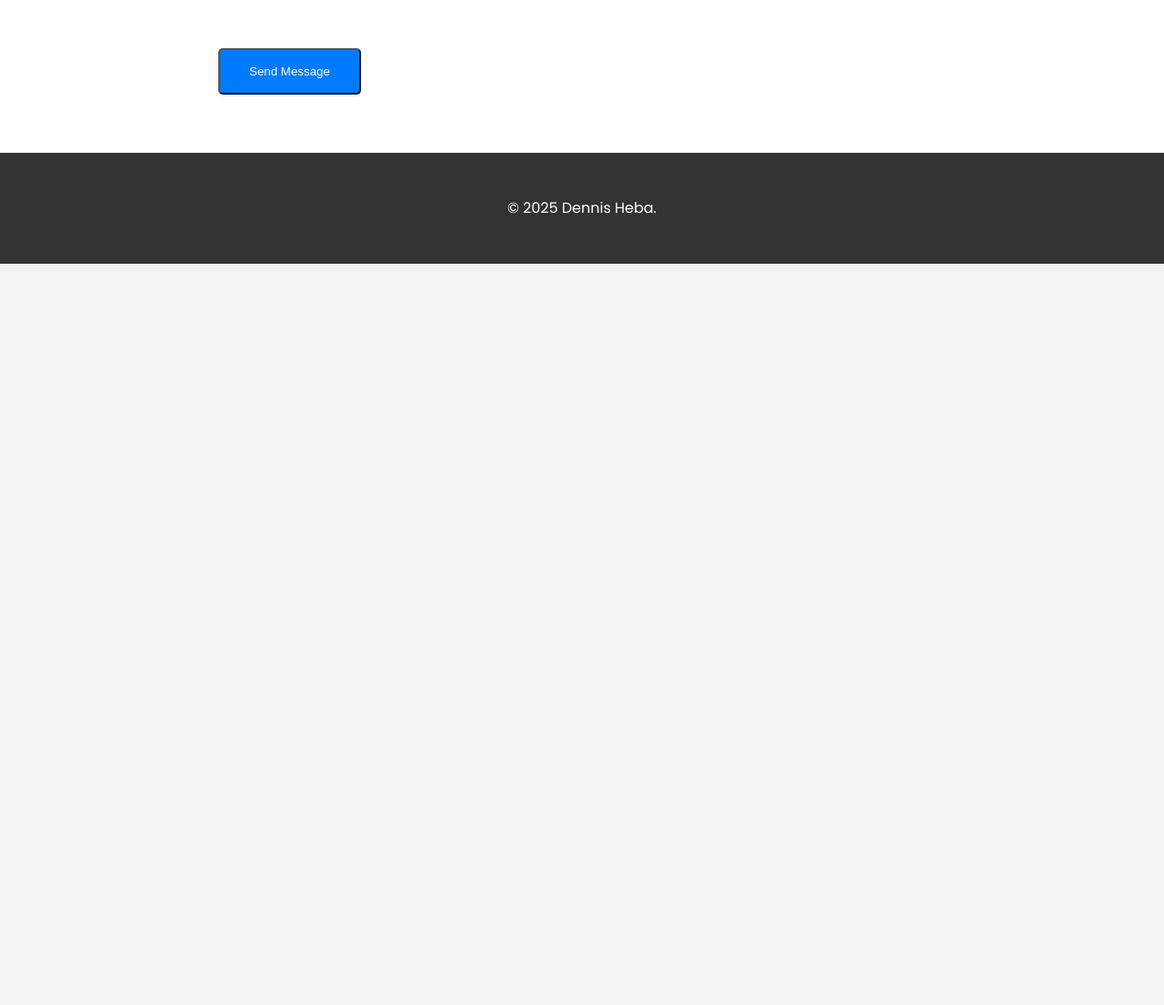
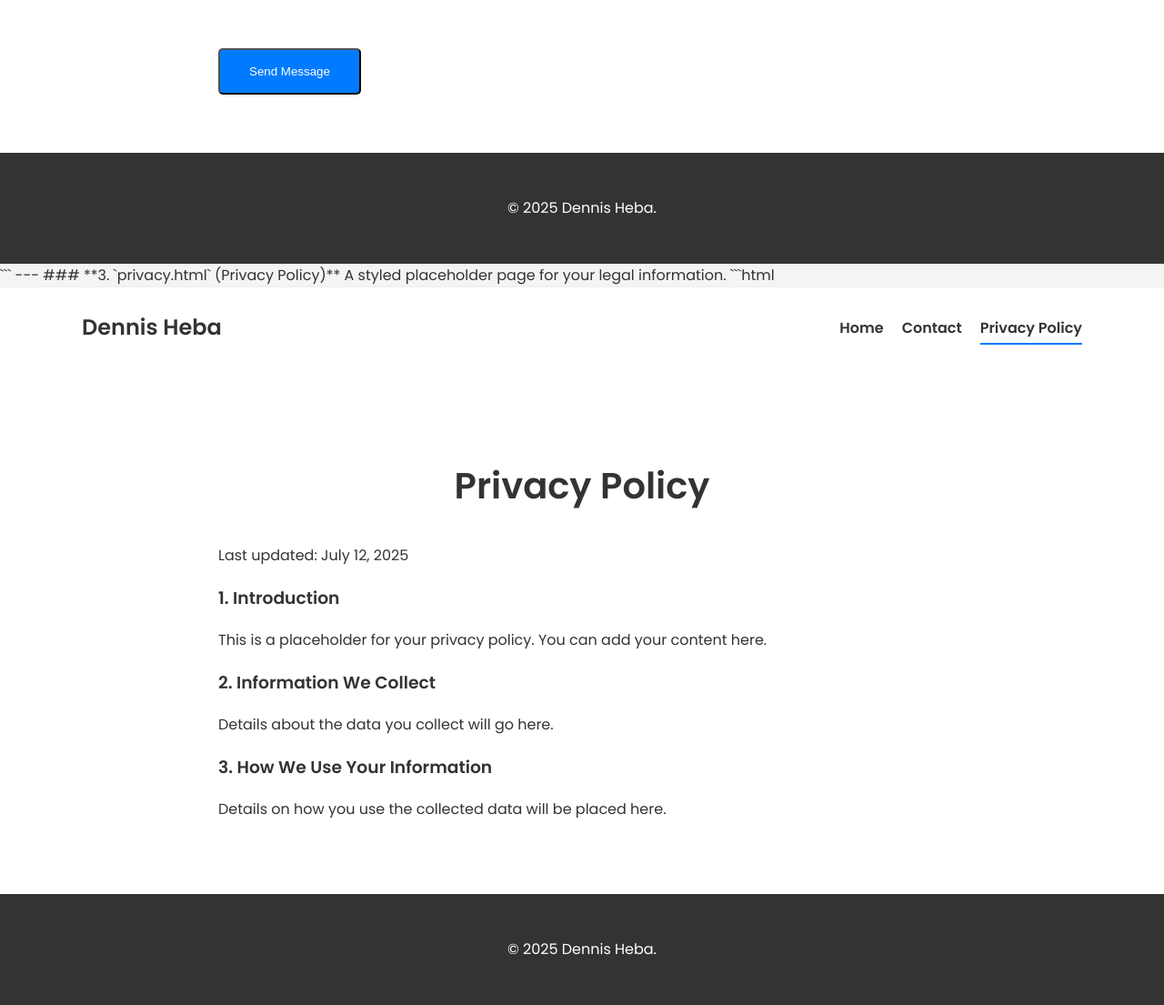
Before and after one commit to dheba160/dheba160.github.io, a plain HTML site: page contact.html in a window 1280 px wide. Shown: the part 737-1842 px from the top of the page at 91% size. Before the commit the page ends 1027 px from the top, so only its background shows below. Drawn offline with Linux system fonts and the light colour scheme.

Commit message:
Update contact.html

````diff
--- a/contact.html
+++ b/contact.html
@@ -4,17 +4,21 @@
     <meta charset="UTF-8">
     <meta name="viewport" content="width=device-width, initial-scale=1.0">
     <title>Contact Dennis Heba</title>
+
+    <!-- These links to the font and stylesheet are the same as on the index page for consistency. -->
     <link href="https://fonts.googleapis.com/css2?family=Poppins:wght@300;400;600&display=swap" rel="stylesheet">
-    <link rel="stylesheet" href="style.css">
+    <link rel="stylesheet" href="./style.css">
 </head>
 <body>
+
     <header class="main-header">
         <nav class="main-nav">
             <div class="logo">Dennis Heba</div>
             <ul>
-                <li><a href="index.html">Home</a></li>
-                <li><a href="contact.html" class="active">Contact</a></li>
-                <li><a href="privacy.html">Privacy Policy</a></li>
+                <li><a href="./index.html">Home</a></li>
+                <!-- The 'active' class is now on the Contact link. -->
+                <li><a href="./contact.html" class="active">Contact</a></li>
+                <li><a href="./privacy.html">Privacy Policy</a></li>
             </ul>
         </nav>
     </header>
@@ -24,22 +28,34 @@
             <div class="contact-container">
                 <h2>Contact Me</h2>
                 <p>I'm here to help. Fill out the form below to get in touch.</p>
+
+                <!-- This section displays direct contact information. -->
                 <div class="contact-info">
                     <p><strong>Email:</strong> <a href="mailto:your-email@example.com">your-email@example.com</a></p>
                 </div>
+
+                <!-- The <form> element is used to create an HTML form for user input. -->
                 <form class="contact-form">
+                    <!-- Each 'form-group' div wraps a label and an input field for styling. -->
                     <div class="form-group">
+                        <!-- The <label> defines a label for an <input> element. -->
                         <label for="name">Name</label>
+                        <!-- The <input> element specifies an input field where the user can enter data. -->
                         <input type="text" id="name" name="name" required>
                     </div>
+
                     <div class="form-group">
                         <label for="email">Email</label>
                         <input type="email" id="email" name="email" required>
                     </div>
+
                     <div class="form-group">
                         <label for="message">Message</label>
+                        <!-- A <textarea> is used for multi-line input. -->
                         <textarea id="message" name="message" rows="5" required></textarea>
                     </div>
+
+                    <!-- The <button> element with type="submit" submits the form data. -->
                     <button type="submit" class="btn">Send Message</button>
                 </form>
             </div>
@@ -49,5 +65,64 @@
     <footer class="main-footer">
         <p>© 2025 Dennis Heba.</p>
     </footer>
+
+</body>
+</html>```
+
+---
+
+### **3. `privacy.html` (Privacy Policy)**
+A styled placeholder page for your legal information.
+
+```html
+<!DOCTYPE html>
+<html lang="en">
+<head>
+    <meta charset="UTF-8">
+    <meta name="viewport" content="width=device-width, initial-scale=1.0">
+    <title>Privacy Policy</title>
+
+    <link href="https://fonts.googleapis.com/css2?family=Poppins:wght@300;400;600&display=swap" rel="stylesheet">
+    <link rel="stylesheet" href="./style.css">
+</head>
+<body>
+
+    <header class="main-header">
+        <nav class="main-nav">
+            <div class="logo">Dennis Heba</div>
+            <ul>
+                <li><a href="./index.html">Home</a></li>
+                <li><a href="./contact.html">Contact</a></li>
+                <!-- The 'active' class is now on the Privacy Policy link. -->
+                <li><a href="./privacy.html" class="active">Privacy Policy</a></li>
+            </ul>
+        </nav>
+    </header>
+
+    <main>
+        <!-- This section is designed for text-heavy content like a privacy policy. -->
+        <section class="privacy-section">
+            <div class="privacy-container">
+                <h2>Privacy Policy</h2>
+                <p>Last updated: July 12, 2025</p>
+
+                <!-- 'h3' tags are used for subheadings within the page. -->
+                <h3>1. Introduction</h3>
+                <p>This is a placeholder for your privacy policy. You can add your content here.</p>
+
+                <h3>2. Information We Collect</h3>
+                <p>Details about the data you collect will go here.</p>
+
+                <h3>3. How We Use Your Information</h3>
+                <p>Details on how you use the collected data will be placed here.</p>
+
+            </div>
+        </section>
+    </main>
+
+    <footer class="main-footer">
+        <p>© 2025 Dennis Heba.</p>
+    </footer>
+
 </body>
 </html>
````
